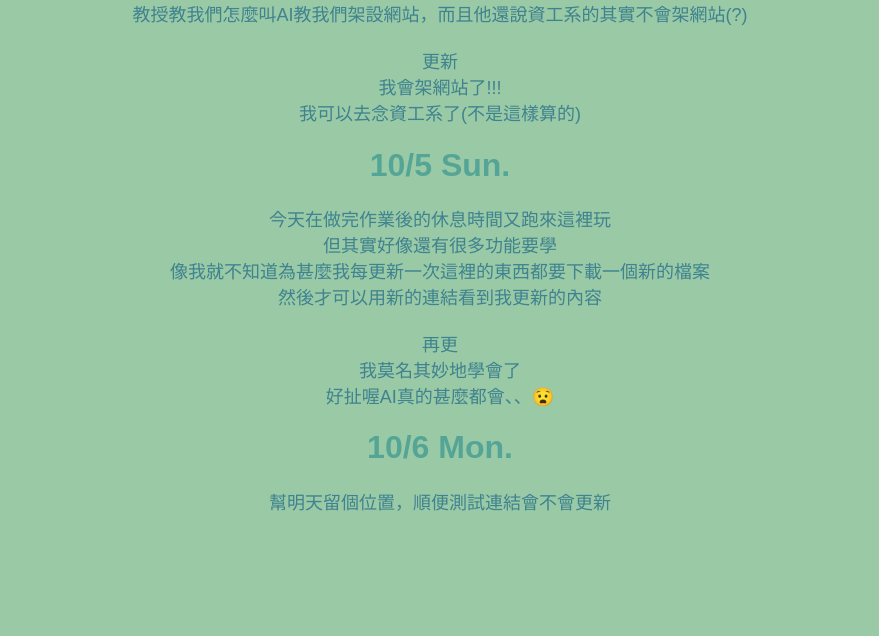
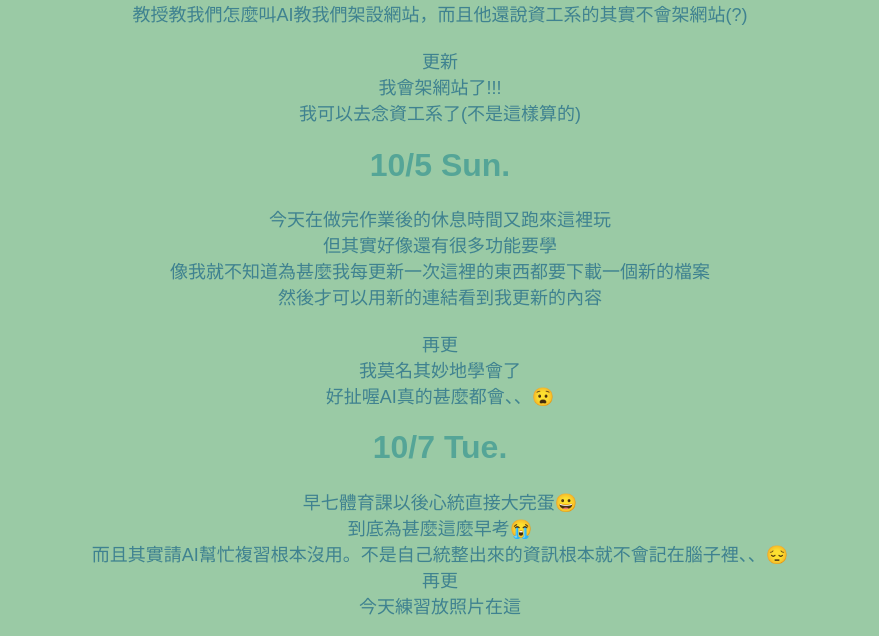
Before and after one commit to Lydia-918/.github.io, a plain HTML site: page index.html in a window 1280 px wide. Shown: the part 625-1261 px from the top of the page, without its empty margins (200-1079 px from the left). Before the commit the page ends 1157 px from the top, so only its background shows below. Drawn offline with Linux system fonts and the light colour scheme.

Commit message:
Update index.html

```diff
--- a/index.html
+++ b/index.html
@@ -57,8 +57,15 @@
       好扯喔AI真的甚麼都會、、😧
     </p>
 
-    <h1>10/6  Mon.</h1>
-    <p>幫明天留個位置，順便測試連結會不會更新</p>
+    <h1>10/7  Tue.</h1>
+    <p>早七體育課以後心統直接大完蛋😀<br>
+    到底為甚麼這麼早考😭<br>
+    而且其實請AI幫忙複習根本沒用。不是自己統整出來的資訊根本就不會記在腦子裡、、😔
+          <br>
+    再更 <br>
+    今天練習放照片在這<br>
+
+    </p>
 
   </body>
 </html>
```
